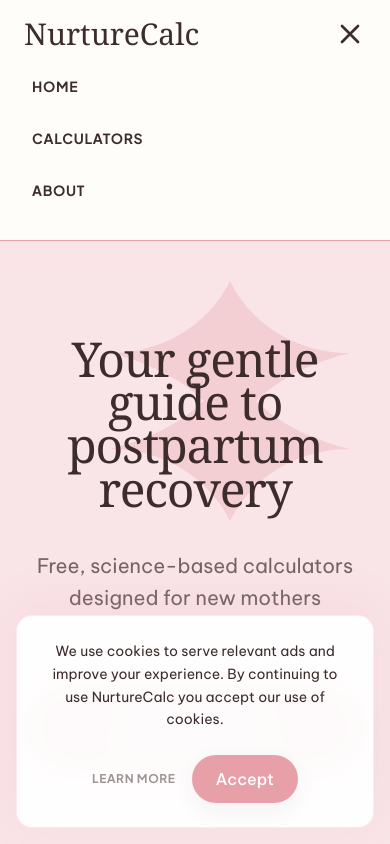
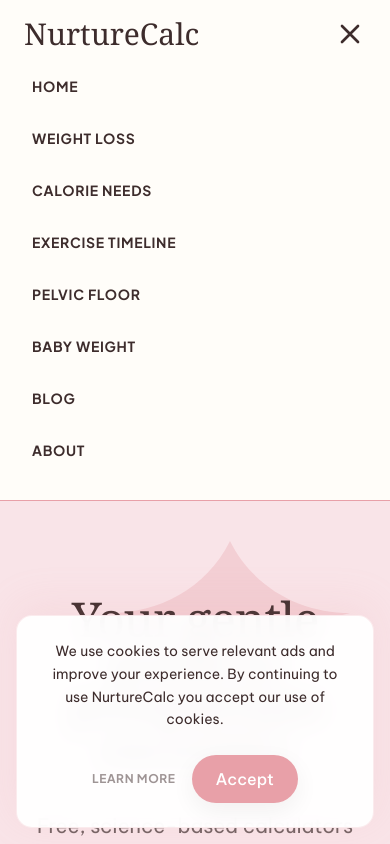
Before and after one commit to josefmomo214/NurtureCalc, a Next.js app: page / in a window 390 px wide. Both pictures are taken after a click on the button "Toggle Menu". Shown: the top 844 px of the page. Built offline with nearby package versions, Linux system fonts and the light colour scheme.

Commit message:
Hide ads, update blog H1, and unify navigation with About link

```diff
--- a/src/components/Header.tsx
+++ b/src/components/Header.tsx
@@ -37,14 +37,23 @@ export default function Header() {
       {/* Mobile Nav Menu */}
       {isOpen && (
         <nav className="md:hidden mt-4 pb-4 flex flex-col gap-4 animate-in slide-in-from-top-2 duration-300">
-          {["Home", "Calculators", "About"].map((link) => (
+          {[
+            { name: "Home", href: "/" },
+            { name: "Weight Loss", href: "/weight-loss" },
+            { name: "Calorie Needs", href: "/calorie-needs" },
+            { name: "Exercise Timeline", href: "/exercise-timeline" },
+            { name: "Pelvic Floor", href: "/pelvic-floor" },
+            { name: "Baby Weight", href: "/baby-weight" },
+            { name: "Blog", href: "/blog" },
+            { name: "About", href: "/about" }
+          ].map((link) => (
             <Link
-              key={link}
-              href={link === "Home" ? "/" : `#${link.toLowerCase()}`}
+              key={link.name}
+              href={link.href}
               onClick={() => setIsOpen(false)}
               className="font-label text-sm font-bold text-[#3D2C2C] px-2 py-2 hover:bg-[#F9E4E8] rounded transition-colors"
             >
-              {link}
+              {link.name}
             </Link>
           ))}
         </nav>
```
